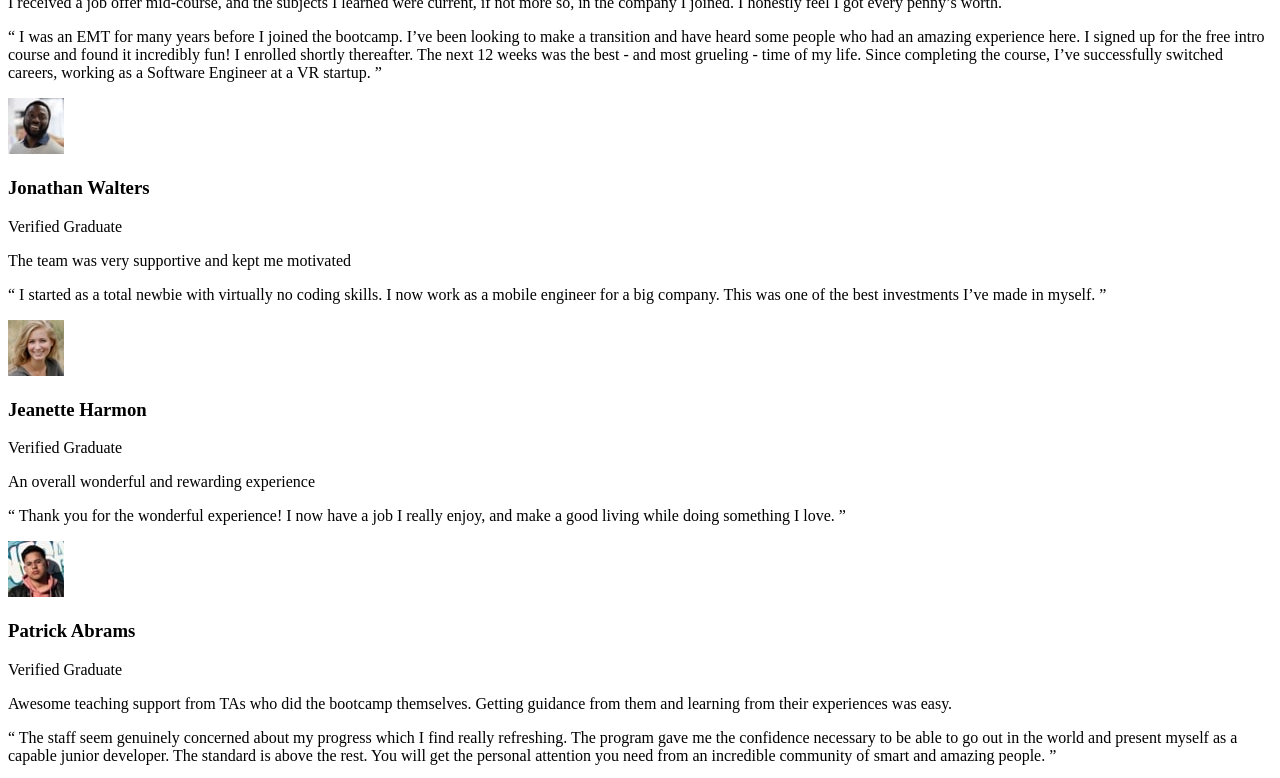
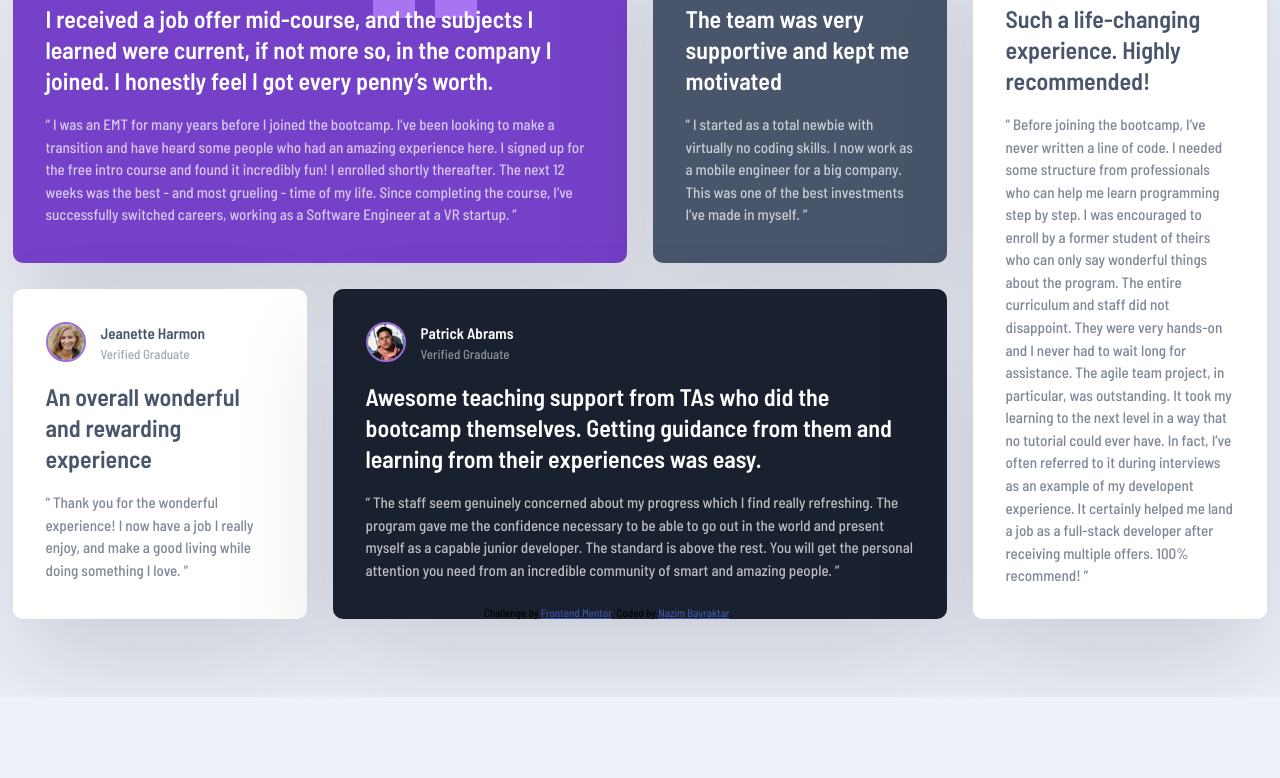
Before and after one commit to NBayraktar/testimonials-grid, a plain HTML site: page index.html in a window 1280 px wide. Shown: the part 167-945 px from the top of the page. After the commit the page ends 864 px from the top, so only its background shows below. Drawn offline with Linux system fonts and the light colour scheme.

Commit message:
Removed some class attributes from index.html and finished styling for page in style.css

```diff
--- a/index.html
+++ b/index.html
@@ -23,23 +23,16 @@
     />
 
     <title>Frontend Mentor | Testimonials-grid</title>
-
-    <!-- Feel free to remove these styles or customise in your own stylesheet 👍 -->
-    <style>
-      .attribution {
-        font-size: 11px;
-        text-align: center;
-      }
-      .attribution a {
-        color: hsl(228, 45%, 44%);
-      }
-    </style>
   </head>
   <body>
     <div class="testimonials">
       <div class="card card-bg-purple">
         <header class="card-header">
-          <img src="images/image-daniel.jpg" alt="Daniel's picture" />
+          <img
+            src="images/image-daniel.jpg"
+            class="card-img"
+            alt="Daniel's picture"
+          />
           <div>
             <h3>Daniel Clifford</h3>
             <p>Verified Graduate</p>
@@ -61,9 +54,13 @@
         </p>
       </div>
 
-      <div class="card card-bg-purple">
+      <div class="card card-bg-grey">
         <header class="card-header">
-          <img src="images/image-jonathan.jpg" alt="Daniel's picture" />
+          <img
+            src="images/image-jonathan.jpg"
+            class="card-img"
+            alt="Jonathan's picture"
+          />
           <div>
             <h3>Jonathan Walters</h3>
             <p>Verified Graduate</p>
@@ -79,9 +76,13 @@
         </p>
       </div>
 
-      <div class="card card-bg-purple">
+      <div class="card card-bg-white">
         <header class="card-header">
-          <img src="images/image-jeanette.jpg" alt="Daniel's picture" />
+          <img
+            src="images/image-jeanette.jpg"
+            class="card-img"
+            alt="Jeanette's picture"
+          />
           <div>
             <h3>Jeanette Harmon</h3>
             <p>Verified Graduate</p>
@@ -94,9 +95,13 @@
         </p>
       </div>
 
-      <div class="card card-bg-purple">
+      <div class="card card-bg-black">
         <header class="card-header">
-          <img src="images/image-patrick.jpg" alt="Daniel's picture" />
+          <img
+            src="images/image-patrick.jpg"
+            class="card-img"
+            alt="Patrick's picture"
+          />
           <div>
             <h3>Patrick Abrams</h3>
             <p>Verified Graduate</p>
@@ -117,9 +122,13 @@
         </p>
       </div>
 
-      <div class="card card-bg-purple">
+      <div class="card card-bg-white">
         <header class="card-header">
-          <img src="images/image-kira.jpg" alt="Daniel's picture" />
+          <img
+            src="images/image-kira.jpg"
+            class="card-img"
+            alt="Daniel's picture"
+          />
           <div>
             <h3>Kira Whittle</h3>
             <p>Verified Graduate</p>
--- a/style.css
+++ b/style.css
@@ -0,0 +1,137 @@
+* {
+  box-sizing: border-box;
+  margin: 0;
+  padding: 0;
+}
+
+body {
+  font-family: 'Barlow Semi Condensed', sans-serif;
+  font-size: 13px;
+  line-height: 1.5;
+  background-color: #edf2f8;
+}
+
+/***** Typography *****/
+.card-title {
+  font-size: 1.5rem;
+  font-weight: 600;
+  line-height: 1.3;
+  margin: 0.7em 0;
+}
+
+.card-header p {
+  opacity: 50%;
+}
+
+.card-text {
+  font-size: 0.94rem;
+  font-weight: 500;
+  opacity: 70%;
+}
+
+/***** Layout *****/
+.testimonials {
+  max-width: 1440px;
+  margin: 5em auto;
+  display: grid;
+  grid-template-columns: repeat(4, 1fr);
+}
+
+.card-header {
+  display: flex;
+  gap: 15px;
+}
+
+.card-img {
+  width: 40x;
+  height: 40px;
+  border-radius: 50%;
+  border: 2px solid #996ed9;
+}
+
+.card {
+  background: #fff;
+  color: hsl(0, 0%, 100%);
+  border-radius: 10px;
+  margin: 1em;
+  padding: 2.5em;
+  box-shadow: rgba(17, 12, 46, 0.15) 0px 48px 100px 0px;
+}
+
+.card-bg-purple {
+  background-color: hsl(263, 55%, 52%);
+  background-image: url(images/bg-pattern-quotation.svg);
+  background-repeat: no-repeat;
+  background-position: top 5px right 150px;
+}
+
+.card-bg-grey {
+  background: hsl(217, 19%, 35%);
+}
+
+.card-bg-white {
+  color: hsl(217, 19%, 35%);
+}
+
+.card-bg-black {
+  background: hsl(219, 29%, 14%);
+}
+
+.card:nth-of-type(1) {
+  grid-column: 1 / 3;
+}
+
+.card:nth-of-type(2) {
+  grid-column: 3 / 4;
+}
+
+.card:nth-of-type(3) {
+  grid-column: 1 / 2;
+}
+
+.card:nth-of-type(4) {
+  grid-column: 2 / 4;
+}
+
+.card:nth-of-type(5) {
+  grid-column: 4;
+  grid-row: 1 / 3;
+}
+/***** Footer *****/
+.attribution {
+  width: 95%;
+  text-align: center;
+  font-size: 0.688rem;
+  position: fixed;
+  bottom: 1em;
+}
+.attribution a {
+  color: hsl(228, 45%, 44%);
+}
+
+/***** Media Quires *****/
+@media (max-width: 765px) {
+  .testimonials {
+    grid-template-columns: 1fr;
+    width: 100%;
+  }
+
+  .card:nth-of-type(1) {
+    grid-column: 1;
+    grid-row: 1 / 2;
+  }
+
+  .card:nth-of-type(2) {
+    grid-column: 1;
+    grid-row: 2 / 3;
+  }
+
+  .card:nth-of-type(4) {
+    grid-column: 1;
+    grid-row: 4 / 5;
+  }
+  .card:nth-of-type(5) {
+    grid-column: 1;
+    grid-row: 5 / 6;
+  }
+}
```
